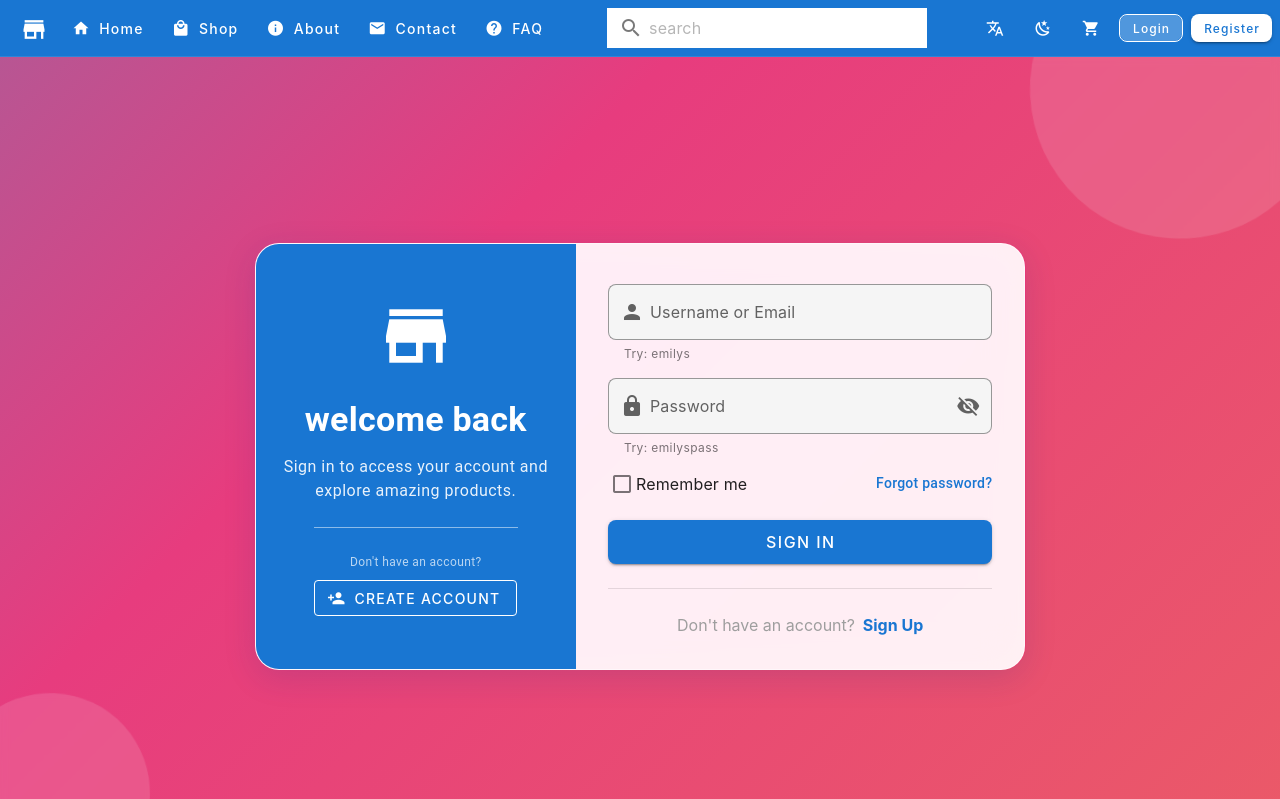
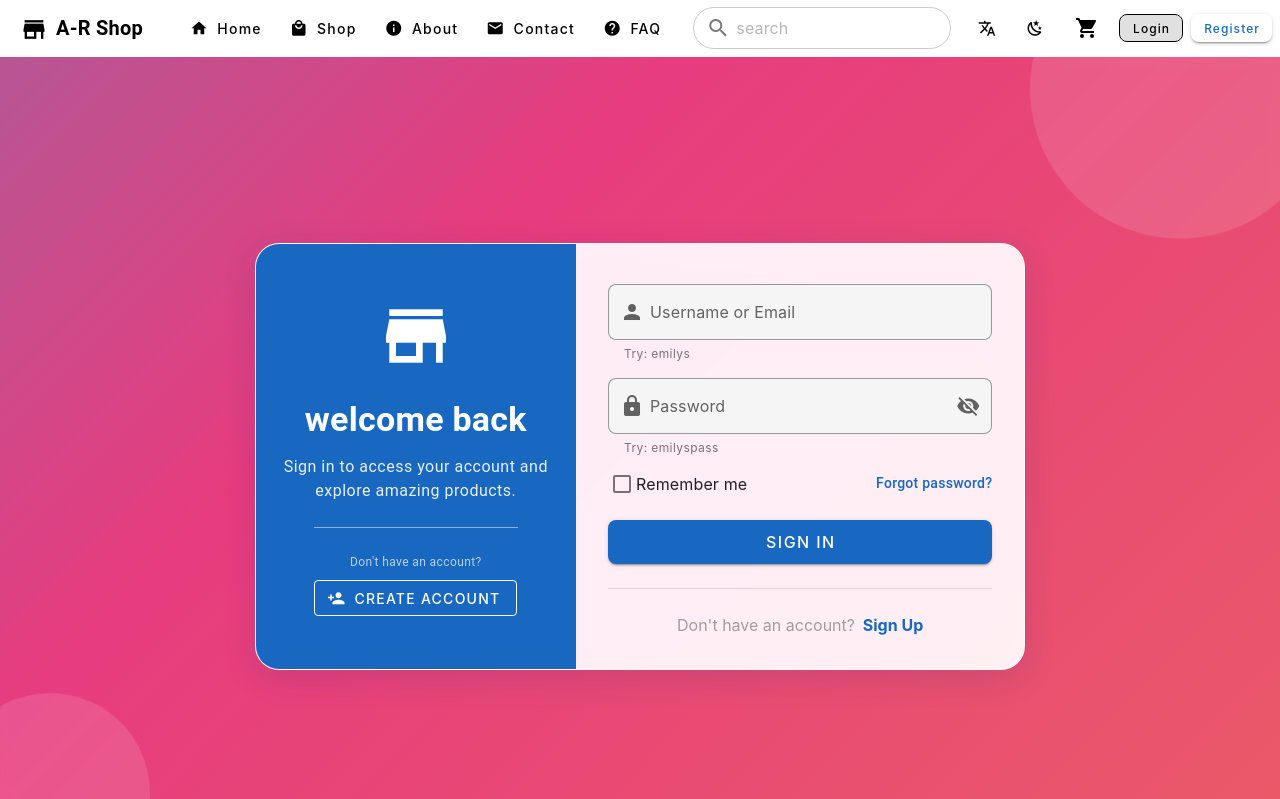
Before and after one commit to AhmedReda431/vue-ecommerce-starter, a Vue app: page /login in a window 1280 px wide. Shown: the top 799 px of the page. Built offline with nearby package versions, Linux system fonts and the light colour scheme; no server answers.

Commit message:
feat: enhance carousel components with improved autoplay settings and styling adjustments

```diff
--- a/src/components/carousel/SwiperCarousel.vue
+++ b/src/components/carousel/SwiperCarousel.vue
@@ -203,7 +203,7 @@ const swiperDir = computed(() => document.documentElement.dir || "ltr");
 
 .main-swiper {
   width: 100%;
-  border-radius: 16px;
+  border-radius: 0px;
   overflow: hidden;
 }
 
--- a/src/components/carousel/SwiperCategoryCarousel.vue
+++ b/src/components/carousel/SwiperCategoryCarousel.vue
@@ -24,8 +24,7 @@
       :modules="[Navigation, Autoplay]"
       :slides-per-view="slidesPerView"
       :space-between="16"
-
-      :autoplay="false"
+      :autoplay="{ delay: 3000, disableOnInteraction: false }"
       :grab-cursor="true"
       :touch-ratio="1"
       :simulate-touch="true"
--- a/src/components/carousel/SwiperProductCarousel.vue
+++ b/src/components/carousel/SwiperProductCarousel.vue
@@ -24,15 +24,18 @@
       :modules="[Navigation, Pagination, Autoplay]"
       :slides-per-view="slidesPerView"
       :space-between="16"
-
-      :autoplay="false"
+      :autoplay="{
+        delay: 4000,
+        disableOnInteraction: false,
+        pauseOnMouseEnter: true,
+      }"
       :grab-cursor="true"
       :touch-ratio="1"
       :simulate-touch="true"
       :allow-touch-move="true"
       :breakpoints="breakpoints"
       @swiper="onSwiper"
-      :loop="false"
+      :loop="true"
       :dir="swiperDir"
       class="product-swiper"
     >
--- a/src/components/cart/CartItem.vue
+++ b/src/components/cart/CartItem.vue
@@ -1,16 +1,16 @@
 <template>
   <v-list-item class="px-0 py-4">
     <template v-slot:prepend>
-      <v-avatar rounded size="80" class="mr-4">
+      <v-avatar rounded size="80" class="mr-4 cursor-pointer" @click="$router.push(`/products/${item?.id}`)">
         <v-img :src="item.image || 'https://via.placeholder.com/80'" cover />
       </v-avatar>
     </template>
 
-    <v-list-item-title class="font-weight-bold text-wrap">
+    <v-list-item-title class="font-weight-bold text-wrap cursor-pointer" @click="$router.push(`/products/${item?.id}`)">
       {{ item.name }}
     </v-list-item-title>
 
-    <v-list-item-subtitle class="mt-1">
+    <v-list-item-subtitle class="mt-1" @click="$router.push(`/products/${item?.id}`)">
       <span class="text-primary font-weight-bold"
         >${{ formatPrice(item.price) }}</span
       >
--- a/src/components/layout/AppNavbar.vue
+++ b/src/components/layout/AppNavbar.vue
@@ -1,7 +1,7 @@
 <template>
   <v-app-bar
     app
-    :color="themeStore.isDark ? 'grey-darken-4' : 'primary'"
+    :color="themeStore.isDark ? 'grey-darken-4' : 'white'"
     dark
     elevate-on-scroll
     scroll-behavior="elevate"
@@ -12,11 +12,11 @@
 
     <!-- Logo -->
     <v-toolbar-title
-      class="font-weight-bold cursor-pointer d-flex align-center"
+      class="font-weight-bold cursor-pointer d-flex align-center brand-title"
       @click="$router.push('/')"
     >
       <v-icon size="28" class="me-2">mdi-store</v-icon>
-      <span class="text-h6 font-weight-bold">{{ $t("app.title") }}</span>
+      <span class="text-h6 font-weight-bold">{{ $t("A-R Shop") }}</span>
     </v-toolbar-title>
 
     <!-- Desktop Nav -->
@@ -142,12 +142,11 @@
         <v-icon>{{ themeStore.icon }}</v-icon>
       </v-btn>
 
-      <v-btn icon to="/cart" variant="text" size="small">
+      <v-btn icon to="/cart" variant="text">
         <v-badge
           :content="cartStore.totalItems"
           color="error"
           v-if="cartStore.totalItems > 0"
-          size="small"
         >
           <v-icon>mdi-cart</v-icon>
         </v-badge>
@@ -158,14 +157,12 @@
         icon
         to="/favorites"
         variant="text"
-        size="small"
         v-if="authStore.isAuthenticated"
       >
         <v-badge
           :content="favoritesStore.totalFavorites"
           color="error"
           v-if="favoritesStore.totalFavorites > 0"
-          dot
         >
           <v-icon>mdi-heart</v-icon>
         </v-badge>
@@ -429,4 +426,7 @@ const handleLogout = async () => {
 html.rtl .mobile-drawer {
   border-radius: 16px 0 0 16px;
 }
+.brand-title{
+  min-inline-size: 150px;
+}
 </style>
--- a/src/plugins/vuetify.js
+++ b/src/plugins/vuetify.js
@@ -19,35 +19,50 @@ export default createVuetify({
     fallback: "en",
     messages: { en, ar },
   },
-  theme: {
+  ttheme: {
   defaultTheme: localStorage.getItem("theme") || "light",
   themes: {
     light: {
+      dark: false,
       colors: {
-          primary: "#1976D2",
-          secondary: "#424242",
-          accent: "#82B1FF",
-          error: "#FF5252",
-          info: "#2196F3",
-          success: "#4CAF50",
-          warning: "#FFC107",
-          background: "#FFFFFF",
+        primary: "#2563EB",     // Modern blue
+        secondary: "#64748B",   // Slate
+        accent: "#3B82F6",
+        success: "#22C55E",
+        info: "#0EA5E9",
+        warning: "#F59E0B",
+        error: "#EF4444",
+
+        background: "#F8FAFC",
         surface: "#FFFFFF",
+        "surface-variant": "#F1F5F9",
+
+        "on-primary": "#FFFFFF",
+        "on-surface": "#0F172A",
+        "on-background": "#0F172A",
       },
     },
+
     dark: {
+      dark: true,
       colors: {
-          primary: "#90CAF9",
-          secondary: "#B0BEC5",
-          accent: "#448AFF",
-          error: "#EF5350",
-          info: "#42A5F5",
-          success: "#66BB6A",
-          warning: "#FFCA28",
-          background: "#121212",
-          surface: "#1E1E1E",
+        primary: "#60A5FA",
+        secondary: "#94A3B8",
+        accent: "#3B82F6",
+        success: "#4ADE80",
+        info: "#38BDF8",
+        warning: "#FBBF24",
+        error: "#F87171",
+
+        background: "#0F172A",
+        surface: "#1E293B",
+        "surface-variant": "#334155",
+
+        "on-primary": "#FFFFFF",
+        "on-surface": "#F8FAFC",
+        "on-background": "#F8FAFC",
       },
     },
   },
-  },
+}
 });
--- a/src/styles/global.scss
+++ b/src/styles/global.scss
@@ -1,6 +1,8 @@
 @use "variables" as *;
+@use "navbarStyle.scss" as *;
 @use "swiperGlobalsStyle.scss" as *;
 @use "langStyles.scss" as *;
+@use "sweetAlertStyle.scss" as *;
 
 /* ============================================
    GLOBAL LAYOUT
--- /dev/null
+++ b/src/styles/navbarStyle.scss
@@ -0,0 +1,6 @@
+.app-bar-modern {
+    .v-input {
+        border-radius: 72px !important;
+        border: 1px solid #ccc;
+    }
+}
--- /dev/null
+++ b/src/styles/sweetAlertStyle.scss
@@ -0,0 +1,12 @@
+.swal2-confirm,
+.swal2-cancel {
+    color: #fff;
+}
+html.dark {
+    .swal2-container {
+        .swal2-popup.swal2-modal.swal2-icon-warning.swal2-show {
+            background: rgb(var(--v-theme-surface-variant));
+            color: #fff;
+        }
+    }
+}
--- a/src/styles/swiperGlobalsStyle.scss
+++ b/src/styles/swiperGlobalsStyle.scss
@@ -68,3 +68,7 @@ html.rtl {
         width: 93%;
     }
 }
+.swiper-pagination-bullet.swiper-pagination-bullet-active-main , .swiper-pagination-bullet.swiper-pagination-bullet-active{
+    background-color: #cccccc92 !important;
+    border: 1px solid #eeeeee7e;
+}
--- a/src/views/HomeView.vue
+++ b/src/views/HomeView.vue
@@ -3,7 +3,7 @@
     <!-- Hero Carousel with Swiper -->
     <SwiperCarousel
       :slides="heroSlides"
-      :autoplay="{ delay: 6000, disableOnInteraction: false }"
+      :autoplay="{ delay: 60000, disableOnInteraction: false }"
       :pagination="{ clickable: true, dynamicBullets: true }"
       :navigation="true"
       effect="slide"
@@ -43,7 +43,7 @@
                       >
                         {{ slide.buttonText }}
                       </v-btn>
-                      <v-btn
+                      <!-- <v-btn
                         variant="outlined"
                         color="white"
                         size="x-large"
@@ -51,7 +51,7 @@
                         prepend-icon="mdi-play-circle"
                       >
                         Watch Video
-                      </v-btn>
+                      </v-btn> -->
                     </div>
                   </div>
                 </v-col>
--- a/src/views/ProfileView.vue
+++ b/src/views/ProfileView.vue
@@ -27,7 +27,7 @@
           </v-tabs>
 
           <v-window v-model="tab" class="mt-4">
-            <v-window-item value="profile">
+            <v-window-item value="profile" class="pt-3">
               <v-form>
                 <v-text-field
                   label="Full Name"
@@ -53,7 +53,7 @@
               </v-form>
             </v-window-item>
 
-            <v-window-item value="orders">
+            <v-window-item value="orders" class="pt-3">
               <v-list>
                 <v-list-item v-for="order in orders" :key="order.id">
                   <v-list-item-title>Order #{{ order.id }}</v-list-item-title>
@@ -67,7 +67,7 @@
               </v-list>
             </v-window-item>
 
-            <v-window-item value="settings">
+            <v-window-item value="settings" class="pt-3">
               <v-list>
                 <v-list-item title="Change Password" prepend-icon="mdi-lock" />
                 <v-list-item title="Notifications" prepend-icon="mdi-bell" />
```
Also changed, not shown: 1 other file (tests, documents, lock files or other folders). Lines whose indentation alone changed are shown as unchanged.
